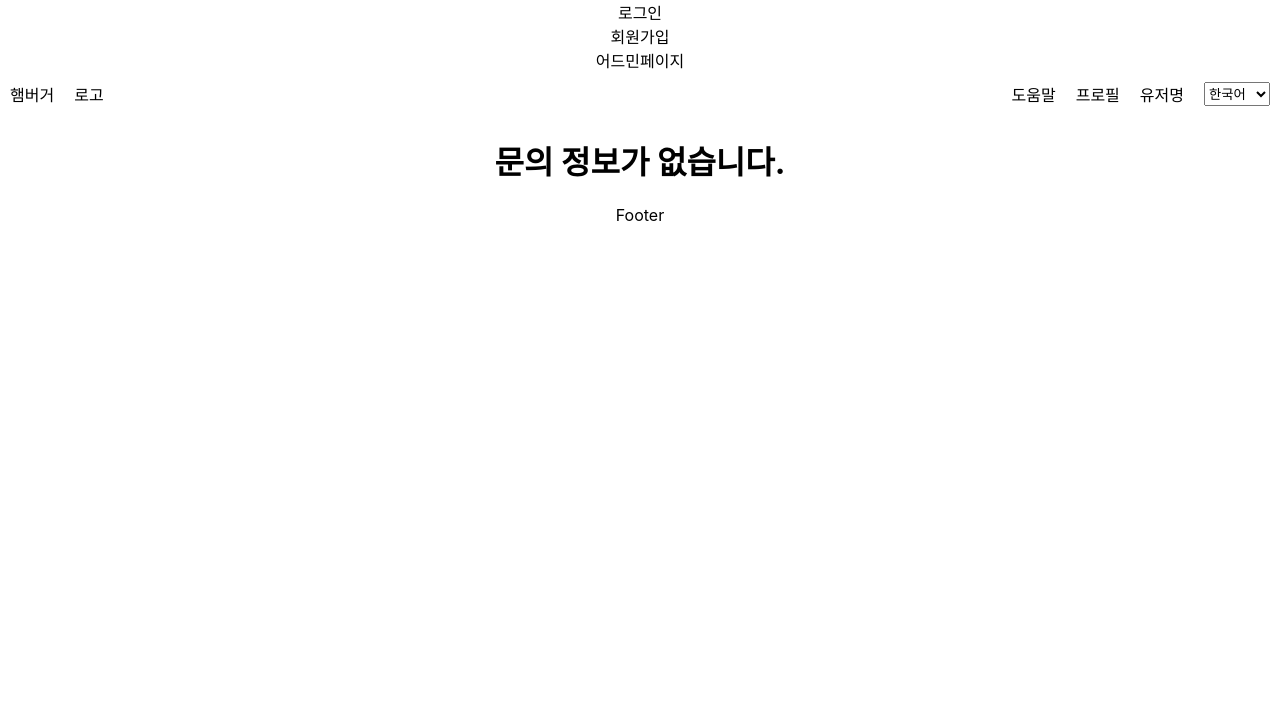
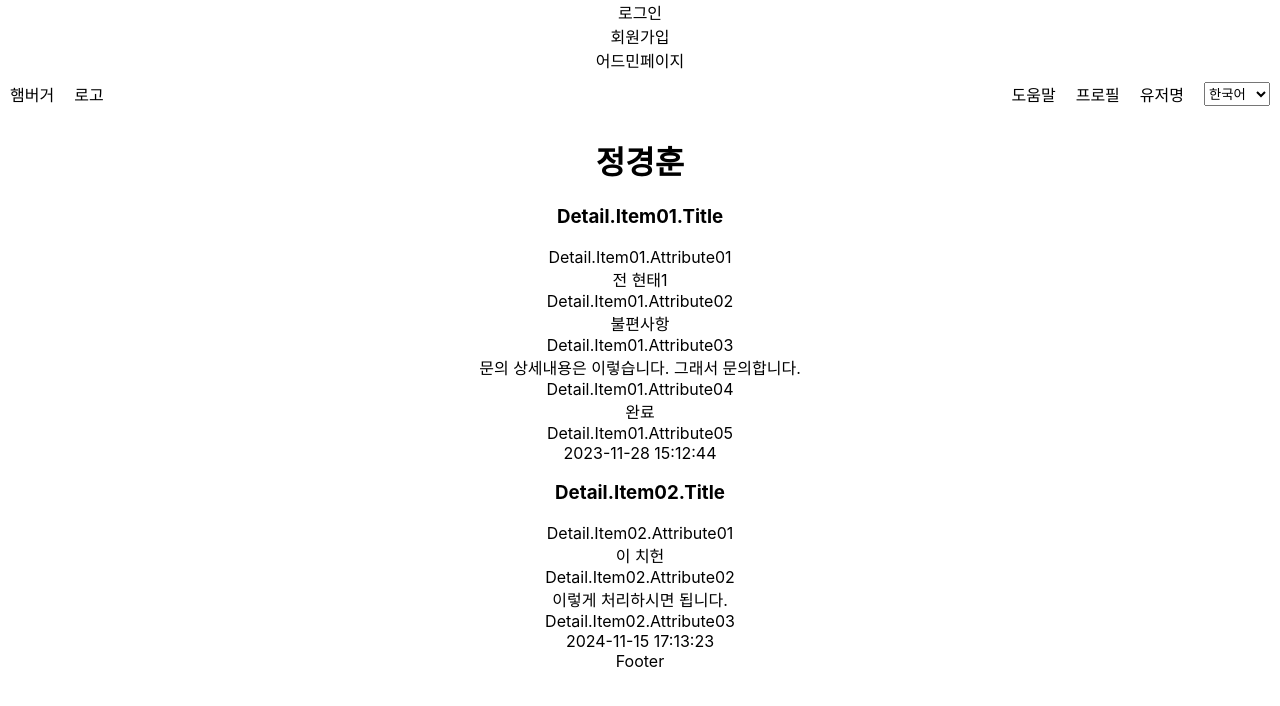
Before and after one commit to Abba-Zone/eabbashop_web, a React (Create React App) app in the folder frontend/: page /admin/customer-inquiry/1 in a window 1280 px wide. Shown: the top 706 px of the page. Built offline with nearby package versions, Linux system fonts and the light colour scheme.

Commit message:
🚀FEAT: Connect TestApis And Page

```diff
--- a/frontend/src/apis/inquiry.ts
+++ b/frontend/src/apis/inquiry.ts
@@ -1,4 +1,5 @@
 import { getData, postData, getTestData} from './mainApi'
+
 export const getlist = (pageNo:number, pageSize:number, filter:number, filterValue:string, sort:string, sortValue:string):inquiryList => {
     /* real code*/
     // getData<inquiryList>('/list?' + 'pageNo='+ pageNo + '&pageSize='+ pageSize + '&filter='+ filter + '&filterValue='+ filterValue + '&sort='+ sort+ '&sortValue='+ sortValue)
@@ -21,3 +22,26 @@ export const getlist = (pageNo:number, pageSize:number, filter:number, filterVal
     };
     return result;
 }
+
+export const getInfo = (inquiryID:string):inquiryDetail => {
+    // getData<inquiryDetail>('/info?inquiryID='+ inquiryID)
+    //     .then((data:APIResponse<inquiryDetail>) => {
+    //         return data.result;
+    //     }
+    // );
+    // return null as unknown as inquiryDetail;
+
+    var result:inquiryDetail= {
+        inquiryID: '1q23q3e2311tt43y3423',
+        name:'전 현태1',
+        status:'완료',
+        title : "정경훈",
+        content : "문의 상세내용은 이렇습니다. 그래서 문의합니다.",
+        type:"불편사항",
+        createdDateTime:'2023-11-28 15:12:44',
+        responseContent : "이렇게 처리하시면 됩니다.",
+        responseDateTime : "2024-11-15 17:13:23",
+        responseMember : "이 치헌"
+    };
+    return result;
+}
--- a/frontend/src/apis/memberApi.ts
+++ b/frontend/src/apis/memberApi.ts
@@ -73,7 +73,7 @@ export const getlist = (pageNo:number, pageSize:number, filter:number, filterVal
     return result;
 }
 
-export const getintfo = (memberID:string):memberDetailInfo => {
+export const getInfo = (memberID:string):memberDetailInfo => {
     // getData<memberDetailInfo>('/info?MemberID='+ memberID)
     //     .then((data:APIResponse<memberDetailInfo>) => {
     //         return data.result;
--- a/frontend/src/services/inquiry.ts
+++ b/frontend/src/services/inquiry.ts
@@ -1,5 +1,8 @@
-import {getlist } from '../apis/inquiry'
+import { getlist, getInfo } from '../apis/inquiry'
 
 export const getInquiryList_s = async (pageNo:number, pageSize:number, filter:number, filterValue:string, sort:string, sortValue:string): Promise<inquiryList> => {
     return await getlist(pageNo, pageSize, filter, filterValue, sort, sortValue);
 };
+export const getinquiryDetail_s = async (inquiryID:string): Promise<inquiryDetail> => {
+    return await getInfo(inquiryID);
+};
--- a/frontend/src/services/member.ts
+++ b/frontend/src/services/member.ts
@@ -1,4 +1,4 @@
-import { login, getUserList, getlist, getintfo } from '../apis/memberApi'
+import { login, getUserList, getlist, getInfo } from '../apis/memberApi'
 
 /*데이터 가공 */
 export const login_s = (loginUser:emailAndPassword):boolean => {
@@ -11,7 +11,7 @@ export const getMemberList_s = async (pageNo:number, pageSize:number, filter:num
 };
 
 export const getMemberDetail_s = async (memberId:string): Promise<memberDetailInfo> => {
-    return await getintfo(memberId);
+    return await getInfo(memberId);
 };
 
 export const getUserList_s = async (): Promise<testuser[]> => {
--- a/frontend/src/types/inquiry.d.ts
+++ b/frontend/src/types/inquiry.d.ts
@@ -13,6 +13,7 @@ interface inquiryList{
 }
 
 interface inquiryDetail extends inquiry{
+    content : string,
     responseContent : string,
     responseDateTime : string,
     responseMember : string
```
